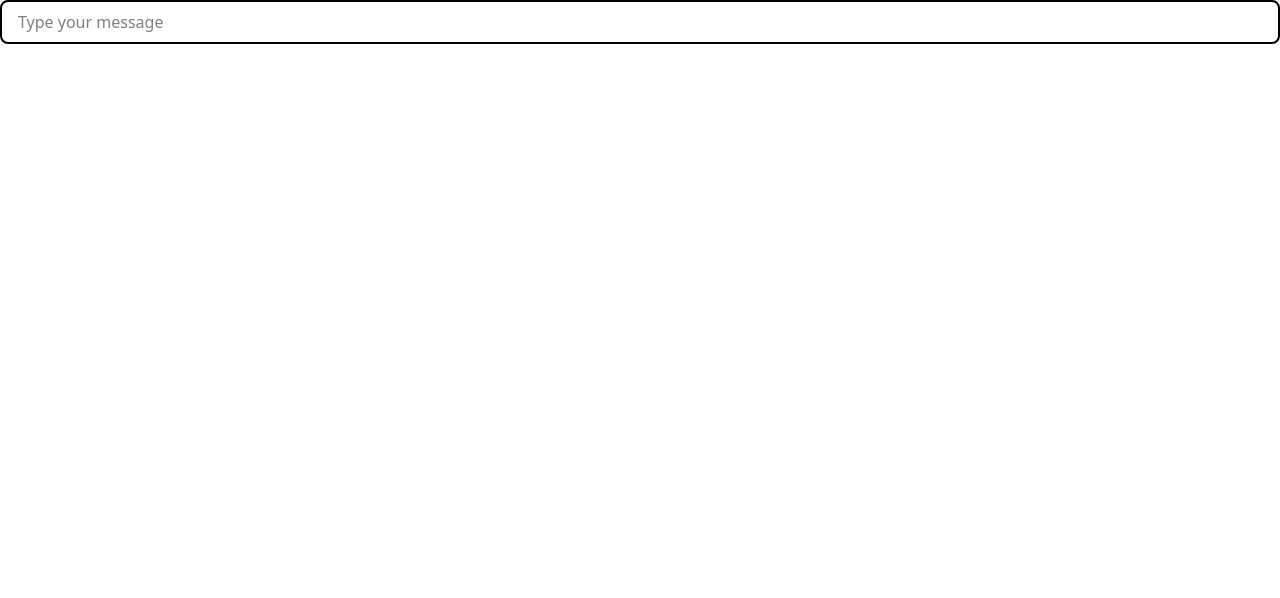
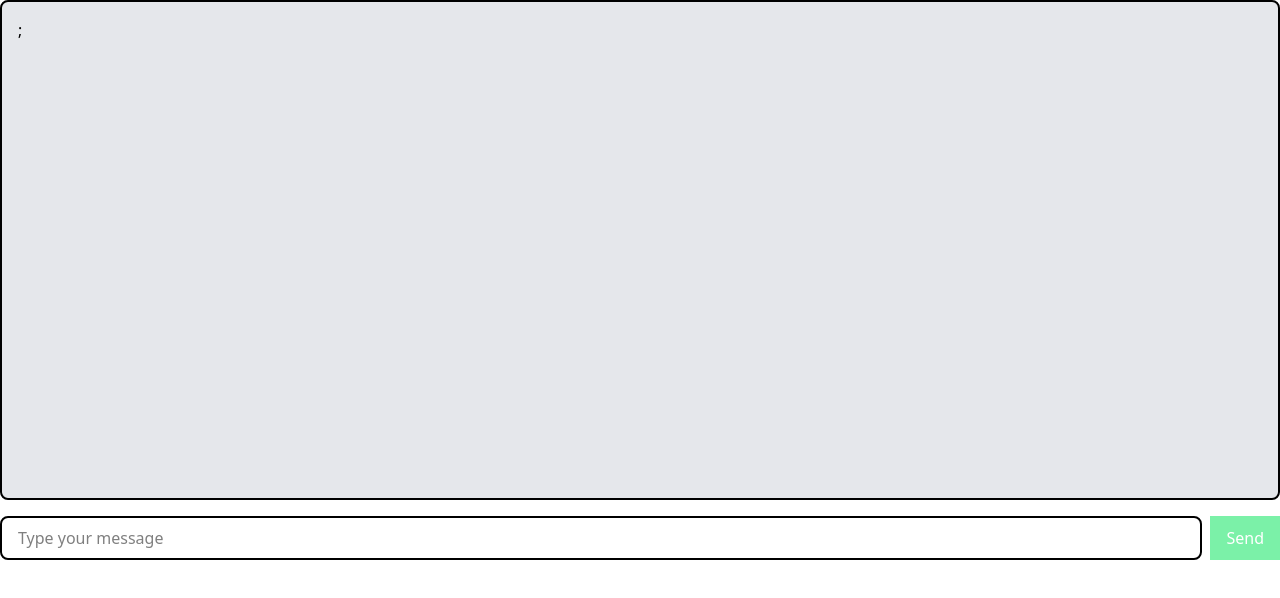
Before and after one commit to JakeOJeff/stacks-against-you, a Next.js app: page /chat in a window 1280 px wide. Shown: the top 598 px of the page. Built offline with nearby package versions, Linux system fonts and the light colour scheme.

Commit message:
ChatBox and Chatbutton

```diff
--- a/app/chat/page.tsx
+++ b/app/chat/page.tsx
@@ -2,14 +2,31 @@
 "use client";
 
 import ChatForm from "@/components/ChatForm";
+import ChatMessage from "@/components/ChatMessage";
+import { useState } from "react"
 
 
 export default function Chat() {
+    const [room, setRoom] = useState("");
+    const [joined, setJoined] = useState(false);
+    const [messages, setMessages] = useState<
+        { sender: string; message: string }[]
+    >([]);
+    const [userName, setUserName] = useState("");
     const handlleSendMessage = (message: string) => {
         console.log(message);
     }
     return (
-        <div><ChatForm onSendMessage={(message) => console.log(message)} /></div>
+
+        <><div className="h-[500px] overflow-y-auto p-4 mb-4 bg-gray-200 border-2 rounded-lg" >{messages.map((msg, index) => (
+            <ChatMessage
+                key={index}
+                sender={msg.sender}
+                message={msg.message}
+                isOwnMessage={msg.sender === userName} />
+            ))};
+        </div>
+            <div><ChatForm onSendMessage={(message) => console.log(message)} /></div></>
 
     );
 }
--- a/components/ChatForm.tsx
+++ b/components/ChatForm.tsx
@@ -23,7 +23,10 @@ const ChatForm = ({
         onChange={(e) => setMessage(e.target.value)}
         type="text" className="flex-1 px-4 border-2 py-2 rounded-lg focus:outline-none"
          placeholder="Type your message" />
+
+         <button type="submit" className="px-4 py-2 text-white rorunded-lg bg-green-300">Send</button>
     </form>
+
   );
 }
 
--- /dev/null
+++ b/components/ChatMessage.tsx
@@ -0,0 +1,28 @@
+import React from 'react'
+
+interface ChatMessageProps {
+    sender: string;
+    message: string;
+    isOwnMessage: boolean;
+}
+
+const ChatMessage = ( {sender, message, isOwnMessage }: ChatMessageProps) => {
+  const isSystemMessage = sender === "system";
+    return (
+    <div className={`flex ${
+        isSystemMessage ? "justify-center": isOwnMessage ? "justify-end" : "justify-start"
+
+    } mb-3`}>
+      <div className={`max-w-xs px-4 py-2 rounded-lg
+        ${isSystemMessage
+            ? "bg-gray-100" : isOwnMessage
+            ? "bg-blue-200 text-white" : "bg-gray-100 text-black"
+        }`}>
+
+        {!isSystemMessage && <p className="text-sm font-bold">{sender}</p>}
+        </div>
+    </div>
+  )
+}
+
+export default ChatMessage
```
